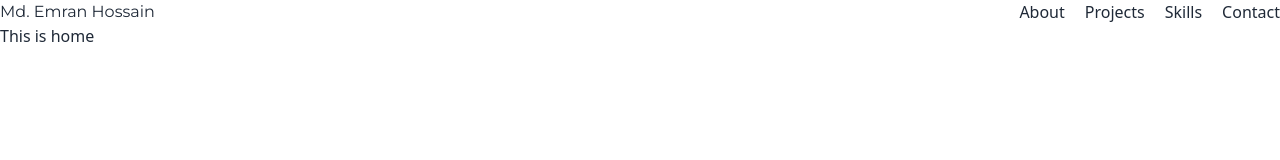
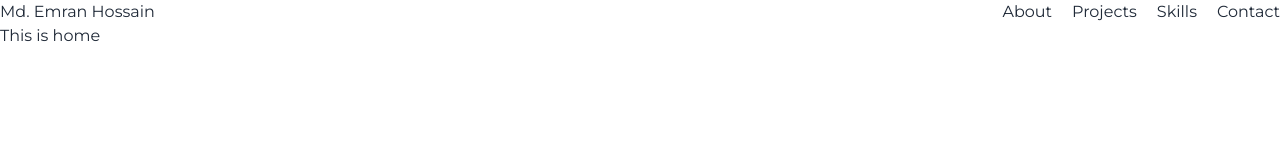
Before and after one commit to Emranhossainshuvo/front-end-portfolio, a React (Vite) app: page / in a window 1280 px wide. Shown: the top 160 px of the page. Built offline with nearby package versions, Linux system fonts and the light colour scheme.

Commit message:
changed the font of the whole application

```diff
--- a/src/components/Main/Main.jsx
+++ b/src/components/Main/Main.jsx
@@ -3,7 +3,7 @@ import Navbar from "../shared/Navbar/Navbar";
 
 const Main = () => {
     return (
-        <div>
+        <div className="font-primary">
             <Navbar></Navbar>
             <Outlet></Outlet>
         </div>
--- a/src/components/shared/Navbar/Navbar.jsx
+++ b/src/components/shared/Navbar/Navbar.jsx
@@ -16,7 +16,7 @@ const Navbar = () => {
             <div className="flex justify-between items-center">
                 {/* div for left side element such as name and icon */}
                 <div>
-                    <h3 className="font-primary">Md. Emran Hossain</h3>
+                    <h3>Md. Emran Hossain</h3>
                 </div>
 
                 <div className={`menu-links absolute md:static top-0 right-5 md:flex ${menuOpen ? 'block' : 'hidden'}`}>
```
